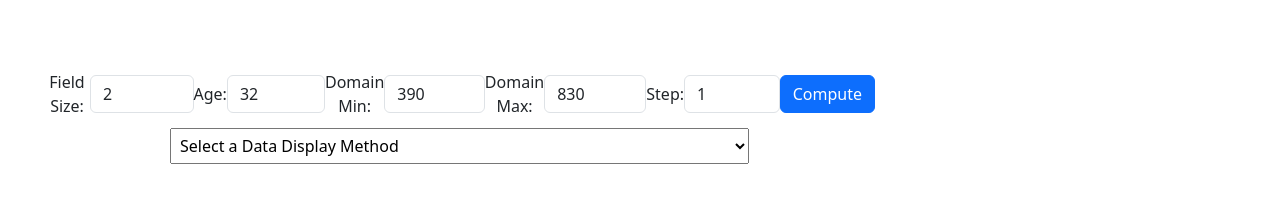
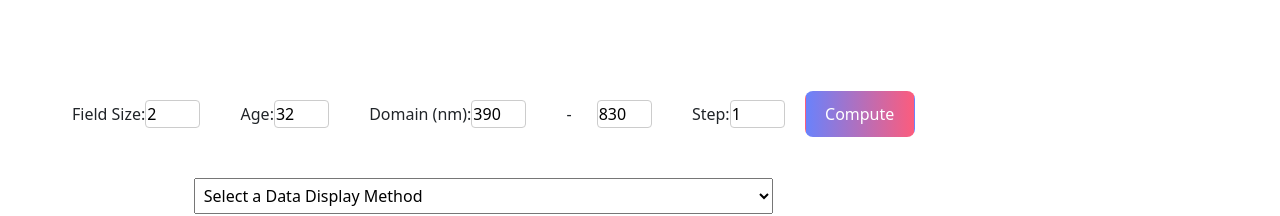
Before and after one commit to group8ntnu2024/ciefunctionsweb, a React (Vite) app in the folder frontend/cie-react/: page /#/plot in a window 1280 px wide. Shown: the part 654-870 px from the top of the page. Built offline with nearby package versions, Linux system fonts and the light colour scheme; no server answers.

Commit message:
changed the layout and made it so that the dropdownmenu changes the sidepannel and parameters

```diff
--- a/frontend/cie-react/src/components/SidePanel/SidePanel.tsx
+++ b/frontend/cie-react/src/components/SidePanel/SidePanel.tsx
@@ -28,6 +28,48 @@ export const SidePanel: React.FC<SidePanelProps> = ({ selectedOption }) => {
                 <h2>MacLeod–Boynton ls chromaticity diagram</h2>
               </div>
             );
+          case "method4":
+            return (
+              <div className="content">
+                <h2>Maxwellian lm chromaticity diagram</h2>
+              </div>
+            );
+          case "method5":
+            return (
+              <div className="content">
+                <h2>CIE XYZ cone-fundamental-based tristimulus functions</h2>
+              </div>
+            );
+          case "method6":
+            return (
+              <div className="content">
+                <h2>CIE xy cone-fundamental-based chromaticity diagram</h2>
+              </div>
+            );
+          case "method7":
+            return (
+              <div className="content">
+                <h2>XYZ cone-fundamental-based tristimulus functions for purple-line stimuli</h2>
+              </div>
+            );
+          case "method8":
+            return (
+              <div className="content">
+                <h2>xy cone-fundamental-based chromaticity diagram (purple-line stimuli)</h2>
+              </div>
+            );
+          case "method9":
+            return (
+              <div className="content">
+                <h2>CIE XYZ standard colour-matching functions</h2>
+              </div>
+            );
+          case "method10":
+            return (
+              <div className="content">
+                <h2>CIE xy standard chromaticity diagram</h2>
+              </div>
+            );
           default:
             return <p>Select a method to see its formula.</p>;
         }
--- a/frontend/cie-react/src/components/app-content.css
+++ b/frontend/cie-react/src/components/app-content.css
@@ -1,5 +1,5 @@
 #root {
-  max-width: 1280px;
+  max-width:2280px;
   margin: 2 auto;
   padding: 2rem;
   text-align: center;
--- a/frontend/cie-react/src/components/navbar/navbar.css
+++ b/frontend/cie-react/src/components/navbar/navbar.css
@@ -2,6 +2,7 @@
     background-color: #333;
     color: #fff;
     padding: 10px;
+
   }
 
   .navbar-list {
--- /dev/null
+++ b/frontend/cie-react/src/components/parameters/ParametersForm.module.css
@@ -0,0 +1,48 @@
+.parametersForm {
+  display: flex;
+  justify-content: space-between;
+  align-items: center;
+  width: 100%;
+  margin-bottom: 20px;
+}
+
+.parametersControl {
+  display: flex;
+  flex-direction: row;
+  align-items: center;
+  margin: 10px 20px;
+}
+
+.formControl {
+  padding: 1px;
+  border: 1px solid #ccc;
+  border-radius: 4px;
+  width: 55px;
+}
+
+.labelSpacing {
+  margin-right: 25px;
+}
+
+.btnPrimary {
+  border-radius: 8px;
+  padding: 0.6em 1.2em;
+  font-size: 1em;
+  font-weight: 500;
+  background-color: #6a82fb;
+  background-image: linear-gradient(to right, #6a82fb, #fc5c7d);
+  color: white;
+  cursor: pointer;
+  transition: all 0.25s ease-in-out;
+  border: 1px solid transparent;
+}
+
+.btnPrimary:hover {
+  background-image: linear-gradient(to right, #fc5c7d, #6a82fb);
+  border-color: #fff;
+}
+
+.btnPrimary:active {
+  background-color: #535bf2;
+  transform: scale(0.98);
+}
--- a/frontend/cie-react/src/components/parameters/parameters-form.tsx
+++ b/frontend/cie-react/src/components/parameters/parameters-form.tsx
@@ -1,5 +1,6 @@
 import React, { ChangeEvent, useEffect } from 'react';
 import { useParameters } from '../../context/parameter-context';
+import styles from './ParametersForm.module.css';
 
 interface ParametersFormProps {
   selectedOption: string;
@@ -18,11 +19,11 @@ const ParametersForm: React.FC<ParametersFormProps> = ({ selectedOption }) => {
   };
 
   const createParameterControl = (label: string, name: string, value: number, onChange: (event: ChangeEvent<HTMLInputElement>) => void) => (
-    <div className="parameters-control d-flex align-items-center">
-      <label htmlFor={name} className="mb-0">{label}</label>
+    <div className={styles.parametersControl}>
+      <label htmlFor={name} className={`mb-0 ${label === "-" ? styles.labelSpacing : "  "}`}>{label}</label>
       <input
         type="number"
-        className="form-control"
+        className={styles.formControl}
         id={name}
         name={name}
         value={value.toString()}
@@ -31,17 +32,120 @@ const ParametersForm: React.FC<ParametersFormProps> = ({ selectedOption }) => {
     </div>
   );
 
+  const createDegreeDropdown = () => (
+    <div className={styles.parametersControl}>
+      <label htmlFor="degree-selection">Field size:	</label>
+      <select
+        className={styles.formControl}
+        id="degree-selection"
+        name="degree-selection"
+      >
+        <option value="2">2°</option>
+        <option value="10">10°</option>
+      </select>
+    </div>
+  );
+
   const renderParameters = () => {
     switch (selectedOption) {
       case "method1":
+        return (
+          <div className={styles.parametersForm}>
+            {createParameterControl("Field Size:", "field_size", parameters.field_size, handleParameterChange)}
+            {createParameterControl("Age:", "age", parameters.age, handleParameterChange)}
+            {createParameterControl("Domain (nm):", "min", parameters.min, handleParameterChange)}
+            {createParameterControl("-", "max", parameters.max, handleParameterChange)}
+            {createParameterControl("Step:", "step", parameters.step, handleParameterChange)}
+            <button className={`${styles.btnPrimary} btn`} onClick={computeData}>Compute</button>
+          </div>
+        );
       case "method2":
         return (
-          <div className="d-flex align-items-center flex-grow-1">
+          <div className={styles.parametersForm}>
             {createParameterControl("Field Size:", "field_size", parameters.field_size, handleParameterChange)}
             {createParameterControl("Age:", "age", parameters.age, handleParameterChange)}
-            {createParameterControl("Domain Min:", "min", parameters.min, handleParameterChange)}
-            {createParameterControl("Domain Max:", "max", parameters.max, handleParameterChange)}
+            {createParameterControl("Domain (nm):", "min", parameters.min, handleParameterChange)}
+            {createParameterControl("-", "max", parameters.max, handleParameterChange)}
             {createParameterControl("Step:", "step", parameters.step, handleParameterChange)}
+            <button className={`${styles.btnPrimary} btn`} onClick={computeData}>Compute</button>
+          </div>
+        );
+      case "method3":
+        return (
+          <div className={styles.parametersForm}>
+            {createParameterControl("hore Size:", "field_size", parameters.field_size, handleParameterChange)}
+            {createParameterControl("Age:", "age", parameters.age, handleParameterChange)}
+            {createParameterControl("Domain (nm):", "min", parameters.min, handleParameterChange)}
+            {createParameterControl("-", "max", parameters.max, handleParameterChange)}
+            {createParameterControl("Step:", "step", parameters.step, handleParameterChange)}
+            <button className={`${styles.btnPrimary} btn`} onClick={computeData}>Compute</button>
+          </div>
+        );
+      case "method4":
+        return (
+          <div className={styles.parametersForm}>
+            {createParameterControl("hore Size:", "field_size", parameters.field_size, handleParameterChange)}
+            {createParameterControl("Age:", "age", parameters.age, handleParameterChange)}
+            {createParameterControl("Domain (nm):", "min", parameters.min, handleParameterChange)}
+            {createParameterControl("-", "max", parameters.max, handleParameterChange)}
+            {createParameterControl("Step:", "step", parameters.step, handleParameterChange)}
+            <button className={`${styles.btnPrimary} btn`} onClick={computeData}>Compute</button>
+          </div>
+        );
+      case "method5":
+        return (
+          <div className={styles.parametersForm}>
+            {createParameterControl("hore Size:", "field_size", parameters.field_size, handleParameterChange)}
+            {createParameterControl("Age:", "age", parameters.age, handleParameterChange)}
+            {createParameterControl("Domain (nm):", "min", parameters.min, handleParameterChange)}
+            {createParameterControl("-", "max", parameters.max, handleParameterChange)}
+            {createParameterControl("Step:", "step", parameters.step, handleParameterChange)}
+            <button className={`${styles.btnPrimary} btn`} onClick={computeData}>Compute</button>
+          </div>
+        );
+      case "method6":
+        return (
+          <div className={styles.parametersForm}>
+            {createParameterControl("hore Size:", "field_size", parameters.field_size, handleParameterChange)}
+            {createParameterControl("Age:", "age", parameters.age, handleParameterChange)}
+            {createParameterControl("Domain (nm):", "min", parameters.min, handleParameterChange)}
+            {createParameterControl("-", "max", parameters.max, handleParameterChange)}
+            {createParameterControl("Step:", "step", parameters.step, handleParameterChange)}
+            <button className={`${styles.btnPrimary} btn`} onClick={computeData}>Compute</button>
+          </div>
+        );
+      case "method7":
+        return (
+          <div className={styles.parametersForm}>
+            {createParameterControl("hore Size:", "field_size", parameters.field_size, handleParameterChange)}
+            {createParameterControl("Age:", "age", parameters.age, handleParameterChange)}
+            {createParameterControl("Domain (nm):", "min", parameters.min, handleParameterChange)}
+            {createParameterControl("-", "max", parameters.max, handleParameterChange)}
+            {createParameterControl("Step:", "step", parameters.step, handleParameterChange)}
+            <button className={`${styles.btnPrimary} btn`} onClick={computeData}>Compute</button>
+          </div>
+        );
+      case "method8":
+        return (
+          <div className={styles.parametersForm}>
+            {createParameterControl("hore Size:", "field_size", parameters.field_size, handleParameterChange)}
+            {createParameterControl("Age:", "age", parameters.age, handleParameterChange)}
+            {createParameterControl("Domain (nm):", "min", parameters.min, handleParameterChange)}
+            {createParameterControl("-", "max", parameters.max, handleParameterChange)}
+            {createParameterControl("Step:", "step", parameters.step, handleParameterChange)}
+            <button className={`${styles.btnPrimary} btn`} onClick={computeData}>Compute</button>
+          </div>
+        );
+      case "method9":
+        return (
+          <div className={styles.parametersForm}>
+            {createDegreeDropdown()}
+          </div>
+        );
+      case "method10":
+        return (
+          <div className={styles.parametersForm}>
+            {createDegreeDropdown()}
           </div>
         );
       default:
@@ -50,11 +154,10 @@ const ParametersForm: React.FC<ParametersFormProps> = ({ selectedOption }) => {
   };
 
   return (
-    <div className="d-flex justify-content-between align-items-center w-100 parameters-form">
-      <div className="flex-grow-1 d-flex justify-content-start">
+    <div className={styles.parametersForm}>
+      <div style={{ flex: '1 1 auto' }}>
         {renderParameters()}
       </div>
-      <button className="btn btn-primary ml-2" onClick={computeData}>Compute</button>
     </div>
   );
 };
--- a/frontend/cie-react/src/components/parameters/parameters.css
+++ /dev/null
@@ -1,28 +0,0 @@
-.parameters-form {
-  display: flex;
-  flex-wrap: nowrap;
-  gap: 20px;
-  align-items: center;
-  margin-bottom: 20px;
-}
-
-.parameters-control {
-  display: flex;
-  flex-direction: row;
-  align-items: center;
-  gap: 10px;
-}
-
-.parameters-form input {
-  padding: 8px;
-  border: 1px solid #ccc;
-  border-radius: 4px;
-  width: auto;
-}
-
-.checkbox {
-  padding: 8px;
-  border: 1px solid #ccc;
-  border-radius: 4px;
-  width: 75px;
-}
--- /dev/null
+++ b/frontend/cie-react/src/layout.css
@@ -0,0 +1,35 @@
+
+.container {
+    width: 100%;
+    max-width: 1200px;
+    margin: auto;
+    padding: 20px;
+  }
+
+  .row {
+    display: flex;
+    flex-wrap: wrap;
+    margin-right: -15px;
+    margin-left: -15px;
+  }
+
+  .col-md-9, .col-md-3 {
+    padding-right: 15px;
+    padding-left: 15px;
+  }
+
+  .col-md-9 {
+    flex: 0 0 auto;
+    width: 75%;
+  }
+
+  .col-md-3 {
+    flex: 0 0 auto;
+    width: 25%;
+  }
+
+  @media (max-width: 768px) {
+    .col-md-9, .col-md-3 {
+      width: 100%;
+    }
+  }
--- /dev/null
+++ b/frontend/cie-react/src/typings.d.ts
@@ -0,0 +1,4 @@
+declare module '*.module.css' {
+    const classes: { [key: string]: string };
+    export default classes;
+  }
```
Also changed, not shown: frontend/cie-react/src/App.tsx (+3 -11 lines). Lines whose indentation alone changed are shown as unchanged.
